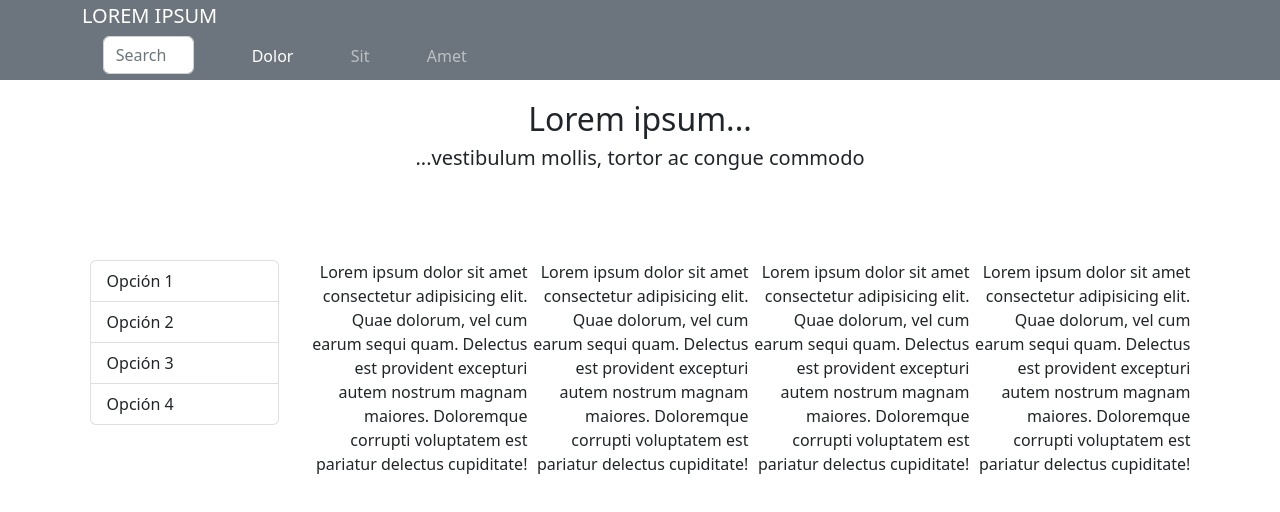
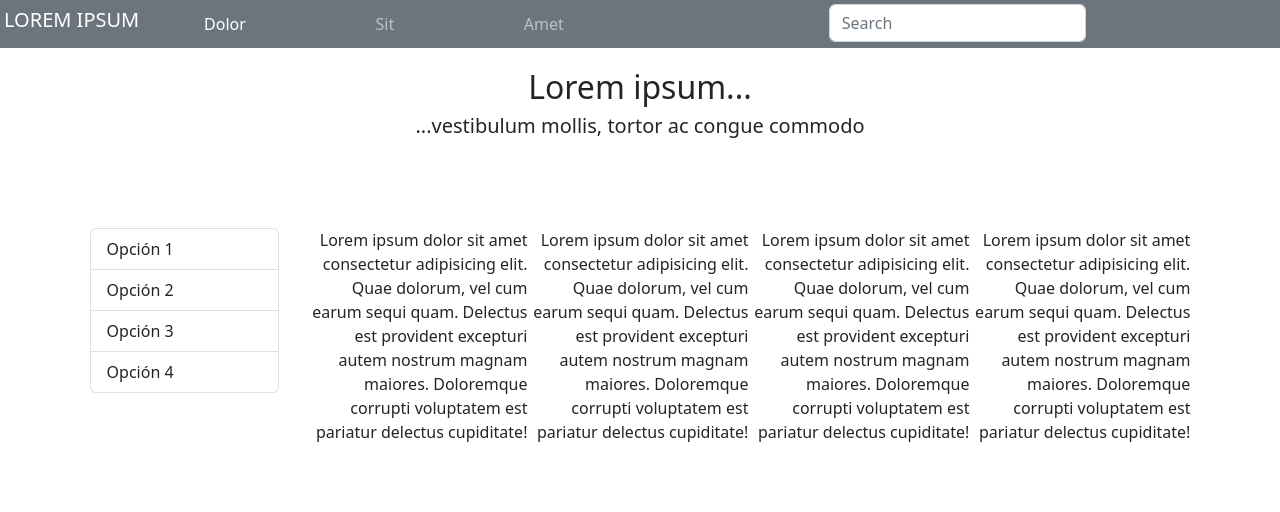
Before and after one commit to LuciaChoca/grupal5, a plain HTML site: page index.html in a window 1280 px wide. Drawn offline with nearby package versions, Linux system fonts and the light colour scheme.

Commit message:
VER2
COSO

```diff
--- a/index.html
+++ b/index.html
@@ -15,21 +15,13 @@
 
   <div>
     <nav class="navbar navbar-expand-lg navbar-dark p-1">
-        <div class="container">
       <button class="navbar-toggler" type="button" data-bs-toggle="collapse" data-bs-target="#navbarNav"
         aria-controls="navbarNav" aria-expanded="false" aria-label="Toggle navigation">
         <span class="navbar-toggler-icon"></span>
       </button>
-      <div>
       <h5> LOREM IPSUM</h5>
       <div class="collapse navbar-collapse" id="navbarNav">
         <ul class="navbar-nav w-100">
-
-              <li class="nav-item"  id="search" style = "float: right">
-                <form class="d-flex" role="search">
-                  <input class="form-control me-2" type="search" placeholder="Search" aria-label="Search">
-                </form>
-                </li>
 
           <li class="nav-item">
             <a class="nav-link active">Dolor</a>
@@ -40,11 +32,17 @@
           </li>
 
           <li class="nav-item">
-                <a class="nav-link" href="sell.html">Amet</a>
+            <a class="nav-link">Amet</a>
           </li>
 
+          <li class="nav-item" id="search">
+            <form class="d-flex" role="search">
+              <input class="form-control me-2" type="search" placeholder="Search" aria-label="Search">
+            </form>
+          </li>
+
+
         </ul>
-          </div>
       </div>
 
     </nav>
--- a/styles.css
+++ b/styles.css
@@ -5,6 +5,11 @@
 
   #title {
         margin-left: 0px;
+  }
+
+  #search {
+      margin-left: 200px;
+
   }
 
 .nav-item {
```
Lines whose indentation alone changed are shown as unchanged.
